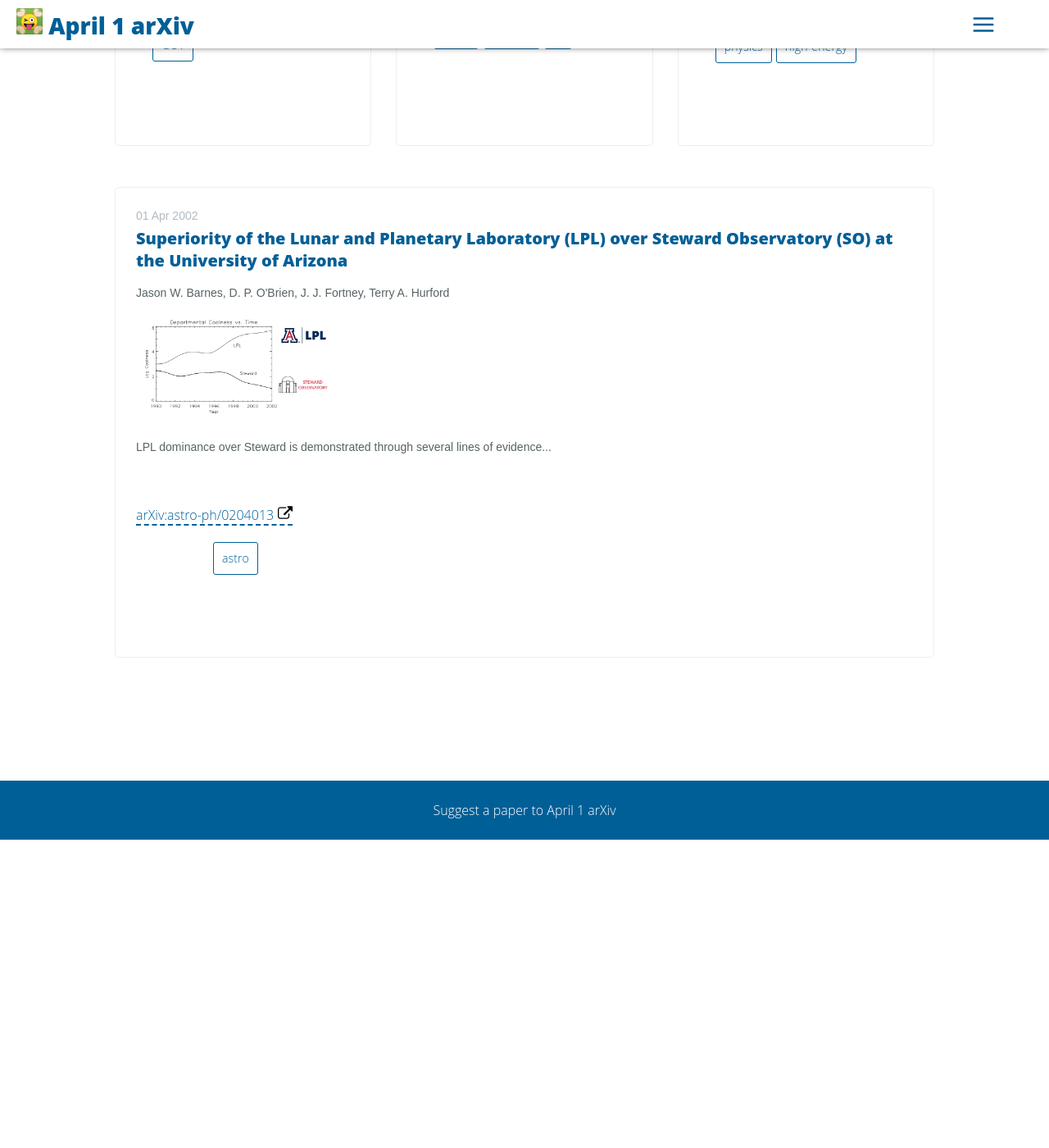
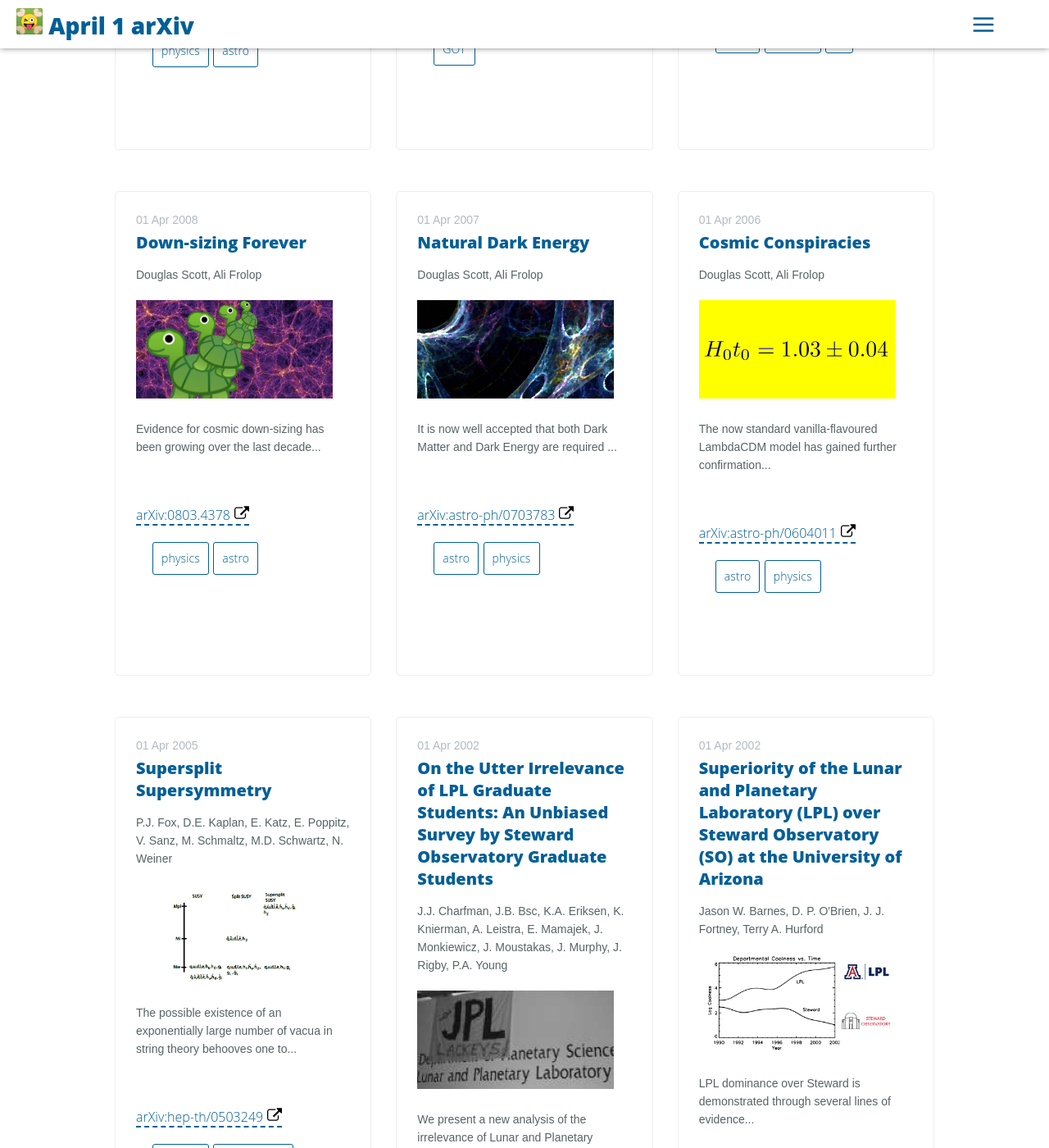
Before and after one commit to april1arxiv/april1arxiv.github.io, a Jekyll site: the page built from index.html, in a window 1280 px wide and 1400 px high, scrolled down 2092 px. Shown: the whole window at 82% size. Built offline with Jekyll 4.4.1, drawn with Linux system fonts in a browser that asks for light colours; before the commit the page ends 3116 px from its top, so only the background shows below that; some of the changed text lies outside the part shown.

Commit message:
update posts

```diff
--- /dev/null
+++ b/_posts/2002-04-01-0204041.md
@@ -0,0 +1,16 @@
+---
+layout: post
+title:  "On the Utter Irrelevance of LPL Graduate Students: An Unbiased Survey by Steward Observatory Graduate Students"
+authors: "J.J. Charfman, J.B. Bsc, K.A. Eriksen, K. Knierman, A. Leistra, E. Mamajek, J. Monkiewicz, J. Moustakas, J. Murphy, J. Rigby, P.A. Young"
+arXivprefix: "astro-ph/"
+arXiv: "0204041"
+date:   2002-04-01 16:00:00 -0400
+tags:
+- astro
+- univ-arizona
+categories:
+twitter_text: "April Fools arXiv paper"
+introduction: "We present a new analysis of the irrelevance of Lunar and Planetary Laboratory (LPL) graduate students..."
+---
+
+We present a new analysis of the irrelevance of Lunar and Planetary Laboratory (LPL) graduate students at the University of Arizona. Based on extensive Monte Carlo simulations we find that the actual number of useful results from LPL graduate students is 0±0.01(5σ). Their irrelevance quotient far surpasses that of string theorists.
--- /dev/null
+++ b/_posts/2006-04-01-0604011.md
@@ -0,0 +1,16 @@
+---
+layout: post
+title:  "Cosmic Conspiracies"
+authors: "Douglas Scott, Ali Frolop"
+arXivprefix: "astro-ph/"
+arXiv: "0604011"
+date:   2006-04-01 16:00:00 -0400
+tags:
+- astro
+- physics
+categories:
+twitter_text: "April Fools arXiv paper"
+introduction: "The now standard vanilla-flavoured LambdaCDM model has gained further confirmation..."
+---
+
+The now standard vanilla-flavoured LambdaCDM model has gained further confirmation with the release of the 3-year WMAP data combined with several other cosmological data-sets. As the parameters of this standard model become known with increasing precision, more of its bizarre features become apparent. Here we describe some of the strangest of these ostensible coincidences. In particular we appear to live (within 1sigma) at the precise epoch when the age of the Universe multiplied by the Hubble parameter H_0 t_0 = 1.
--- /dev/null
+++ b/_posts/2007-04-01-0703783.md
@@ -0,0 +1,16 @@
+---
+layout: post
+title:  "Natural Dark Energy"
+authors: "Douglas Scott, Ali Frolop"
+arXivprefix: "astro-ph/"
+arXiv: "0703783"
+date:   2007-04-01 16:00:00 -0400
+tags:
+- astro
+- physics
+categories:
+twitter_text: "April Fools arXiv paper"
+introduction: "It is now well accepted that both Dark Matter and Dark Energy are required ..."
+---
+
+It is now well accepted that both Dark Matter and Dark Energy are required in any successful cosmological model. Although there is ample evidence that both Dark components are necessary, the conventional theories make no prediction for the contributions from each of them. Moreover, there is usually no intrinsic relationship between the two components, and no understanding of the nature of the mysteries of the Dark Sector. Here we suggest that if the Dark Side is so seductive then we should not be restricted to just 2 components. We further suggest that the most natural model has 5 distinct forms of Dark Energy in addition to the usual Dark Matter, each contributing precisely equally to the cosmic energy density budget.
--- /dev/null
+++ b/_posts/2008-04-01-0803.4378.md
@@ -0,0 +1,16 @@
+---
+layout: post
+title:  "Down-sizing Forever"
+authors: "Douglas Scott, Ali Frolop"
+arXivprefix: ""
+arXiv: "0803.4378"
+date:   2008-04-01 16:00:00 -0400
+tags:
+- physics
+- astro
+categories:
+twitter_text: "April Fools arXiv paper"
+introduction: "Evidence for cosmic down-sizing has been growing over the last decade..."
+---
+
+Evidence for cosmic down-sizing has been growing over the last decade. It is now clear that the major star-forming epoch for the largest galaxies occurred earlier than for smaller galaxies. This not only runs counter to the popular hierarchical clustering picture, but points to an even more radical revision of our ideas of the evolution of cosmological structure. Galaxies do not form at all.
--- /dev/null
+++ b/_posts/2017-04-01-1703.02528.md
@@ -0,0 +1,16 @@
+---
+layout: post
+title:  "Stopping GAN Violence: Generative Unadversarial Networks"
+authors: "Samuel Albanie, Sébastien Ehrhardt, João F. Henriques"
+arXivprefix: ""
+arXiv: "1703.02528"
+date:   2017-04-01 16:00:00 -0400
+tags:
+- comp-sci
+- machine-learn
+categories:
+twitter_text: "April Fools arXiv paper"
+introduction: "While the costs of human violence have attracted a great deal of attention from the research community..."
+---
+
+While the costs of human violence have attracted a great deal of attention from the research community, the effects of the network-on-network (NoN) violence popularised by Generative Adversarial Networks have yet to be addressed. In this work, we quantify the financial, social, spiritual, cultural, grammatical and dermatological impact of this aggression and address the issue by proposing a more peaceful approach which we term Generative Unadversarial Networks (GUNs). Under this framework, we simultaneously train two models: a generator G that does its best to capture whichever data distribution it feels it can manage, and a motivator M that helps G to achieve its dream. Fighting is strictly verboten and both models evolve by learning to respect their differences. The framework is both theoretically and electrically grounded in game theory, and can be viewed as a winner-shares-all two-player game in which both players work as a team to achieve the best score. Experiments show that by working in harmony, the proposed model is able to claim both the moral and log-likelihood high ground. Our work builds on a rich history of carefully argued position-papers, published as anonymous YouTube comments, which prove that the optimal solution to NoN violence is more GUNs.
```
Also changed, not shown: _posts/2002-04-01-0204013.md (+1 -0 lines), assets/img/0204013.png, assets/img/0204041.png (added), assets/img/0503249.png, assets/img/0604011.png (added), assets/img/0703783.png (added), assets/img/0803.4378.png (added), assets/img/0903.5321.png, assets/img/1703.02528.png (added), assets/img/1803.11390.png, assets/img/1903.12180.png.
